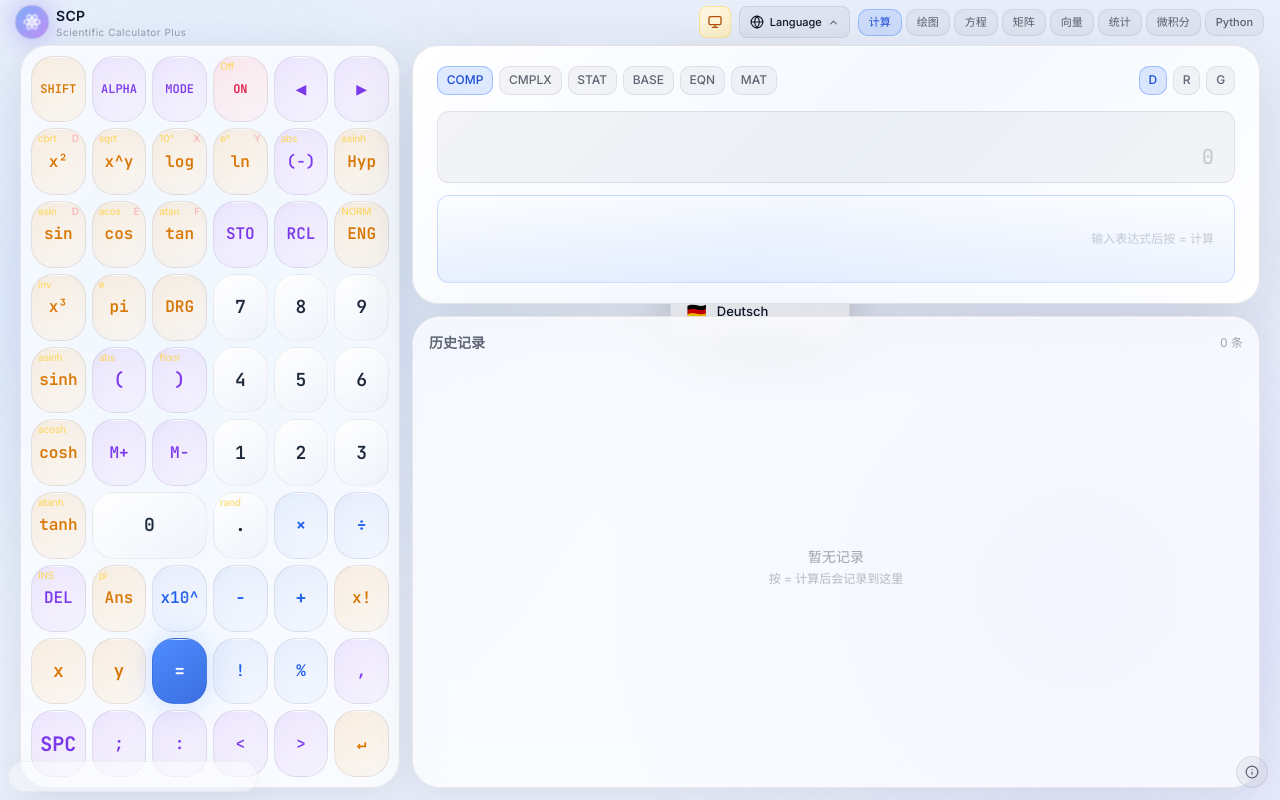
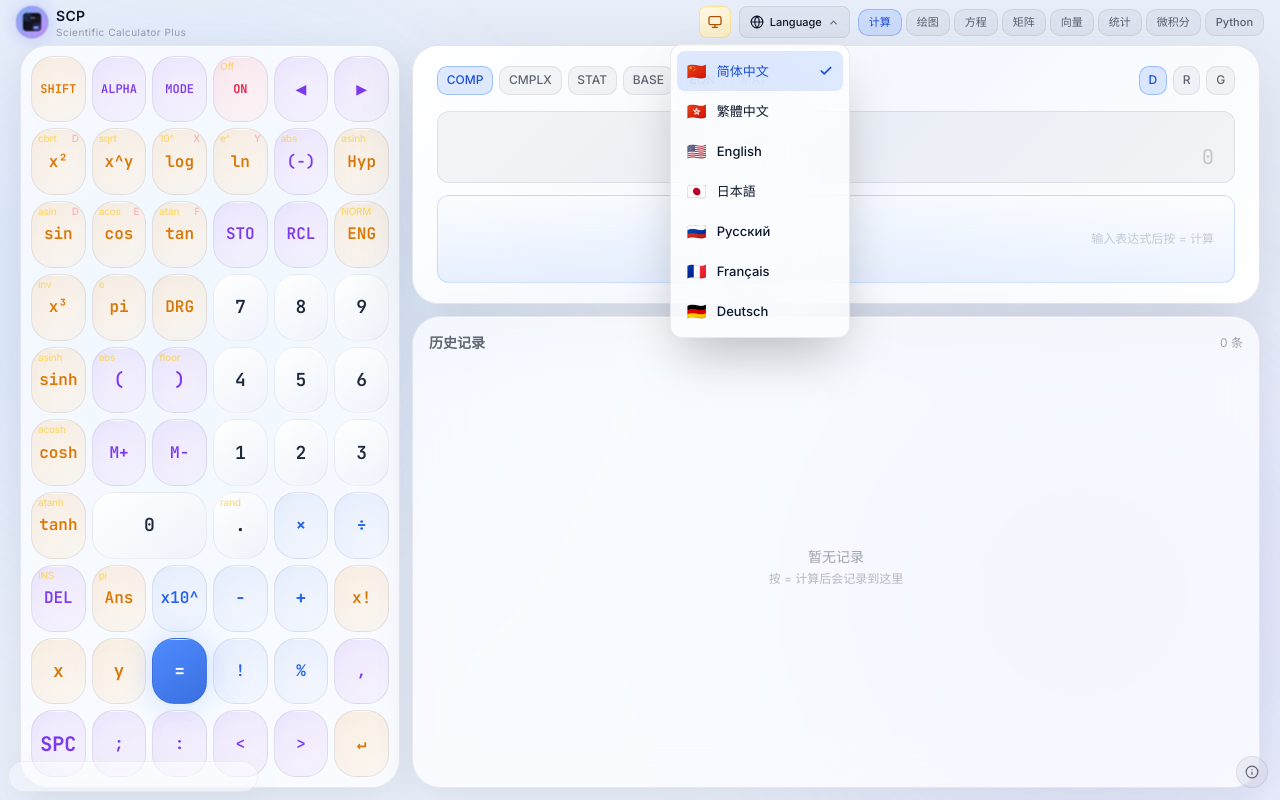
Before and after one commit to LKXDCCBOY/scp, a Vue app: page / in a window 1280 px wide. Both pictures are taken after a click on the button "Language". Built offline with nearby package versions, Linux system fonts and the light colour scheme.

Commit message:
hotfix: 顶部logo直接用public/icon.png(<img>标签，与EXE图标同源) + Language菜单改Teleport到body(fixed定位+z-index99999+动态跟随按钮，彻底解决遮挡)

```diff
--- a/src/App.vue
+++ b/src/App.vue
@@ -9,12 +9,7 @@
         <div class="w-7 h-7 sm:w-8 sm:h-8 rounded-full bg-gradient-to-br from-blue-500/60 to-purple-500/60 border backdrop-blur-md
                     flex items-center justify-center shadow-glow animate-logo-pulse overflow-hidden flex-none"
              :style="{ borderColor: 'var(--chip-border)' }">
-          <svg viewBox="0 0 24 24" width="18" height="18" fill="none" stroke="white" stroke-width="1.6" stroke-linecap="round" stroke-linejoin="round">
-            <circle cx="12" cy="12" r="1.8" fill="white" stroke="none"/>
-            <ellipse cx="12" cy="12" rx="10" ry="3.5"/>
-            <ellipse cx="12" cy="12" rx="10" ry="3.5" transform="rotate(60 12 12)"/>
-            <ellipse cx="12" cy="12" rx="10" ry="3.5" transform="rotate(-60 12 12)"/>
-          </svg>
+          <img src="/logo.png" alt="Logo" width="18" height="18" class="flex-none" style="object-fit: contain; image-rendering: high-quality;"/>
         </div>
         <div class="min-w-0">
           <h1 class="text-xs sm:text-sm font-semibold tracking-wide leading-tight truncate" :style="{ color: 'var(--text)' }">{{ t('app.title') }}</h1>
@@ -51,9 +46,10 @@
             <line x1="12" y1="16" x2="12" y2="20"/>
           </svg>
         </button>
-        <!-- Language 按钮 + 下拉列表 -->
+        <!-- Language 按钮 + 下拉列表（Teleport 到 body 彻底避开 overflow / z-index 遮挡） -->
         <div class="relative" data-lang-root>
-          <button @click.stop="langMenuOpen = !langMenuOpen"
+          <button ref="langBtnRef"
+                  @click.stop="toggleLangMenu"
                   class="h-7 sm:h-8 px-2.5 rounded-lg flex items-center gap-1.5 border backdrop-blur-md transition hover:scale-105 active:scale-95"
                   :style="{ background: 'var(--chip-bg)', borderColor: 'var(--chip-border)', color: 'var(--text)' }">
             <svg viewBox="0 0 24 24" width="14" height="14" fill="none" stroke="currentColor" stroke-width="2" stroke-linecap="round" stroke-linejoin="round">
@@ -68,12 +64,23 @@
               <polyline points="6 9 12 15 18 9"/>
             </svg>
           </button>
-          <!-- 下拉列表 -->
+        </div>
+        <!-- Teleport 到 body → fixed 定位，完全不受父容器 overflow / 堆叠上下文 影响 -->
+        <Teleport to="body">
           <transition name="slide-up">
             <div v-if="langMenuOpen"
+                 data-lang-menu
                  @click.stop
-                 class="absolute right-0 top-full mt-1.5 min-w-[180px] rounded-xl border backdrop-blur-2xl shadow-2xl p-1.5 z-[1000]"
-                 :style="{ background: 'var(--panel-bg)', borderColor: 'var(--chip-border)' }">
+                 class="fixed rounded-xl border backdrop-blur-2xl shadow-2xl p-1.5"
+                 :style="{
+                   top: langMenuPos.top + 'px',
+                   right: langMenuPos.right + 'px',
+                   width: langMenuPos.width + 'px',
+                   minWidth: '180px',
+                   zIndex: 99999,
+                   background: 'var(--panel-bg)',
+                   borderColor: 'var(--chip-border)'
+                 }">
               <button v-for="l in languages" :key="l.code"
                 @click="pickLang(l.code)"
                 class="w-full flex items-center gap-2.5 px-2.5 py-2 rounded-lg text-left transition"
@@ -89,7 +96,7 @@
               </button>
             </div>
           </transition>
-        </div>
+        </Teleport>
         <!-- 标签页 -->
         <div class="flex items-center gap-1">
           <button v-for="tab in tabs" :key="tab.id"
@@ -191,7 +198,7 @@
 </template>
 
 <script setup lang="ts">
-import { ref, computed, onMounted, onUnmounted, watch } from 'vue'
+import { ref, reactive, computed, onMounted, onUnmounted, watch } from 'vue'
 import CalcScreen from '@/components/CalcScreen.vue'
 import CalcKeyboard from '@/components/CalcKeyboard.vue'
 import GraphPanel from '@/components/GraphPanel.vue'
@@ -313,7 +320,26 @@ function onKey(e: KeyboardEvent) {
 }
 
 // ========== 语言菜单 ==========
+const langBtnRef = ref<HTMLButtonElement | null>(null)
 const langMenuOpen = ref(false)
+const langMenuPos = reactive({ top: 0, right: 0, width: 180 })
+
+function updateLangMenuPos() {
+  const btn = langBtnRef.value
+  if (!btn) return
+  const rect = btn.getBoundingClientRect()
+  const vw = window.innerWidth
+  // right = 距离视口右边缘的距离
+  langMenuPos.right = Math.max(8, vw - rect.right)
+  langMenuPos.top = Math.max(0, rect.bottom + 6)
+  langMenuPos.width = Math.max(180, rect.width)
+}
+
+function toggleLangMenu() {
+  langMenuOpen.value = !langMenuOpen.value
+  if (langMenuOpen.value) updateLangMenuPos()
+}
+
 const currentLangInfo = computed(() => languages.find(l => l.code === lang.value) || languages[0])
 function pickLang(c: any) {
   setLang(c)
@@ -328,17 +354,27 @@ try {
 
 function onClickOutsideLangMenu(e: MouseEvent) {
   if (!langMenuOpen.value) return
-  const el = (e.target as HTMLElement)?.closest?.('[data-lang-root]')
-  if (!el) langMenuOpen.value = false
+  const t = e.target as HTMLElement
+  const insideBtn = t?.closest?.('[data-lang-root]')
+  const insideMenu = t?.closest?.('[data-lang-menu]')
+  if (!insideBtn && !insideMenu) langMenuOpen.value = false
+}
+
+function onLangMenuReposition() {
+  if (langMenuOpen.value) updateLangMenuPos()
 }
 
 onMounted(() => {
   window.addEventListener('keydown', onKey)
   document.addEventListener('mousedown', onClickOutsideLangMenu)
+  window.addEventListener('resize', onLangMenuReposition)
+  window.addEventListener('scroll', onLangMenuReposition, true)
 })
 onUnmounted(() => {
   window.removeEventListener('keydown', onKey)
   document.removeEventListener('mousedown', onClickOutsideLangMenu)
+  window.removeEventListener('resize', onLangMenuReposition)
+  window.removeEventListener('scroll', onLangMenuReposition, true)
 })
 </script>
 
```
Also changed, not shown: public/logo-256.png (added), public/logo.png (added).
